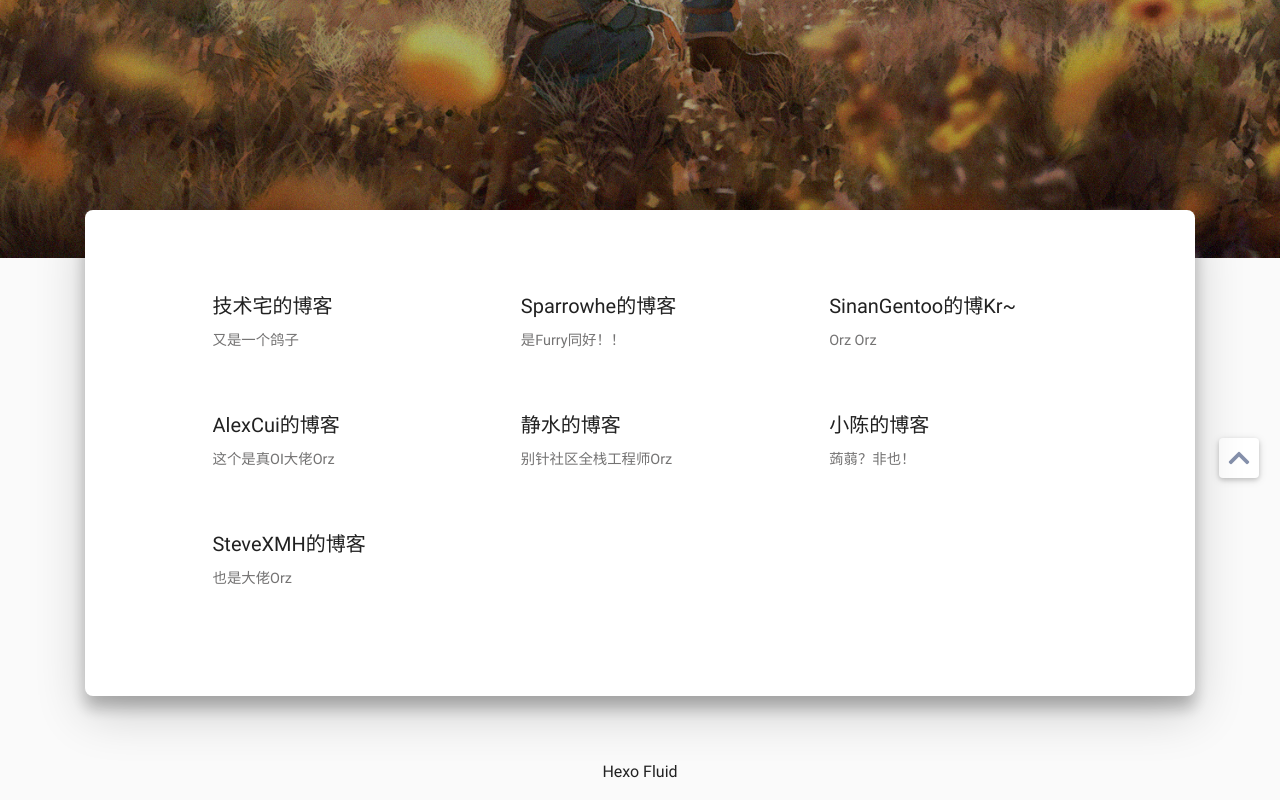
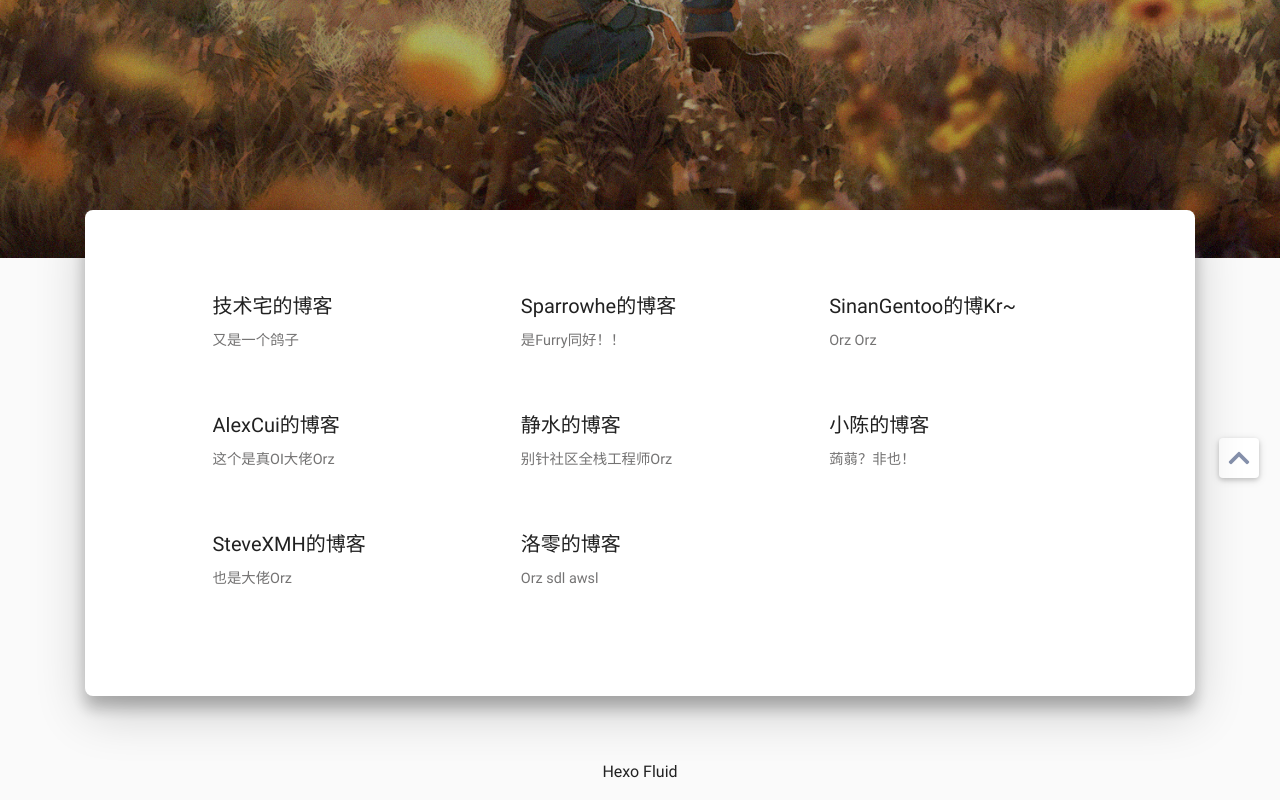
Before and after one commit to Zerlight/zerlight.github.io, a plain HTML site: page links/index.html in a window 1280 px wide. Shown: the part 382-1182 px from the top of the page. Drawn offline with Linux system fonts and the light colour scheme; some packages are replaced by stand-ins of ours; a script that the page names is missing; some icons are missing; a small style sheet from the web is missing.

Commit message:
Site updated: 2020-03-04 12:11:58

```diff
--- a/links/index.html
+++ b/links/index.html
@@ -220,6 +220,17 @@
         <a href="https://steve-xmh.github.io/blog/" target="_blank" rel="noopener">
           <h5 class="card-title link-card-title">SteveXMH的博客</h5>
           <p class="card-text link-card-text">也是大佬Orz</p>
+        </a>
+      </div>
+    </div>
+
+    <div class="card link-card col-lg-4 col-md-6 col-sm-12">
+      <div class="card-body">
+
+
+        <a href="https://www.luogu.com.cn/blog/wyc06/" target="_blank" rel="noopener">
+          <h5 class="card-title link-card-title">洛零的博客</h5>
+          <p class="card-text link-card-text">Orz sdl awsl</p>
         </a>
       </div>
     </div>
```
